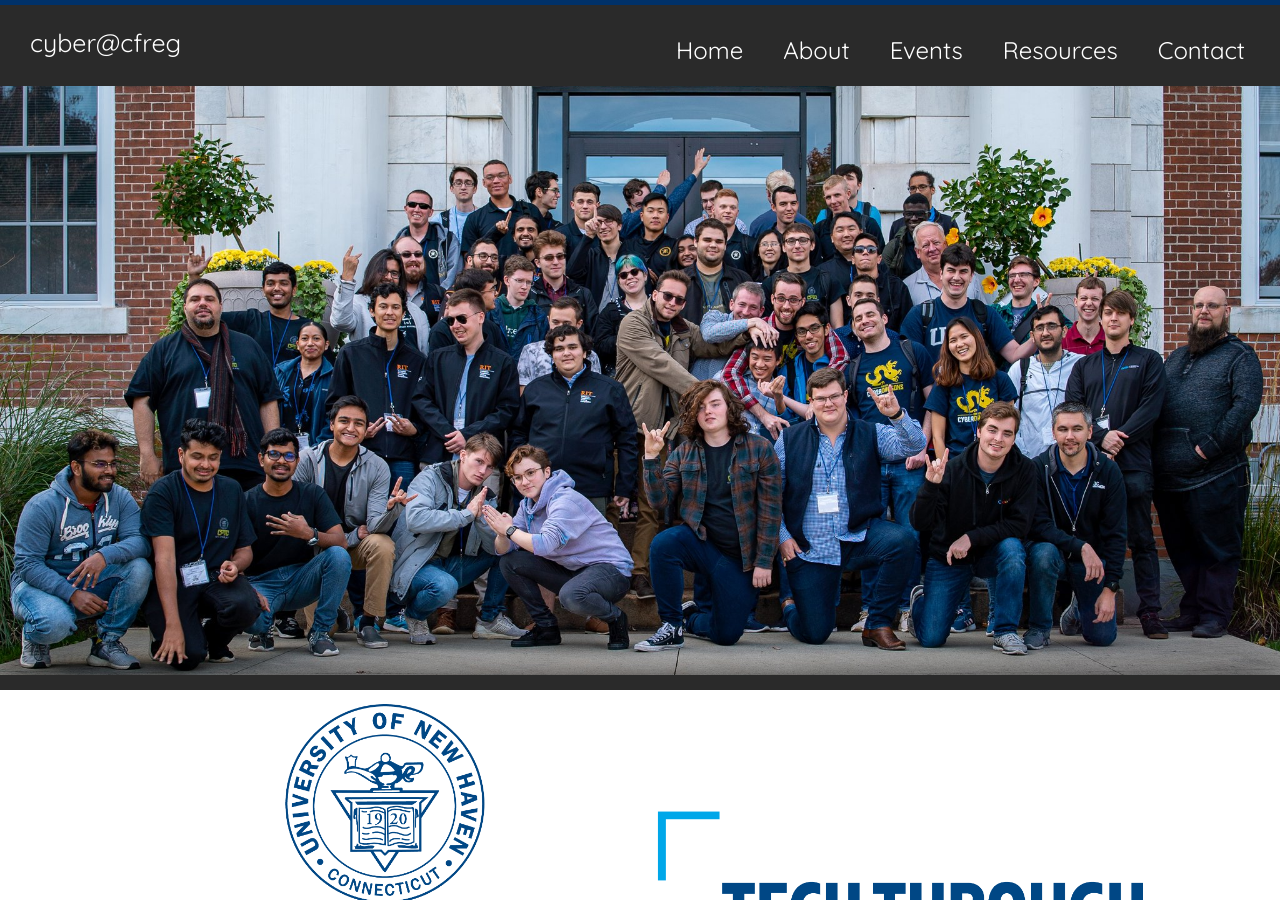
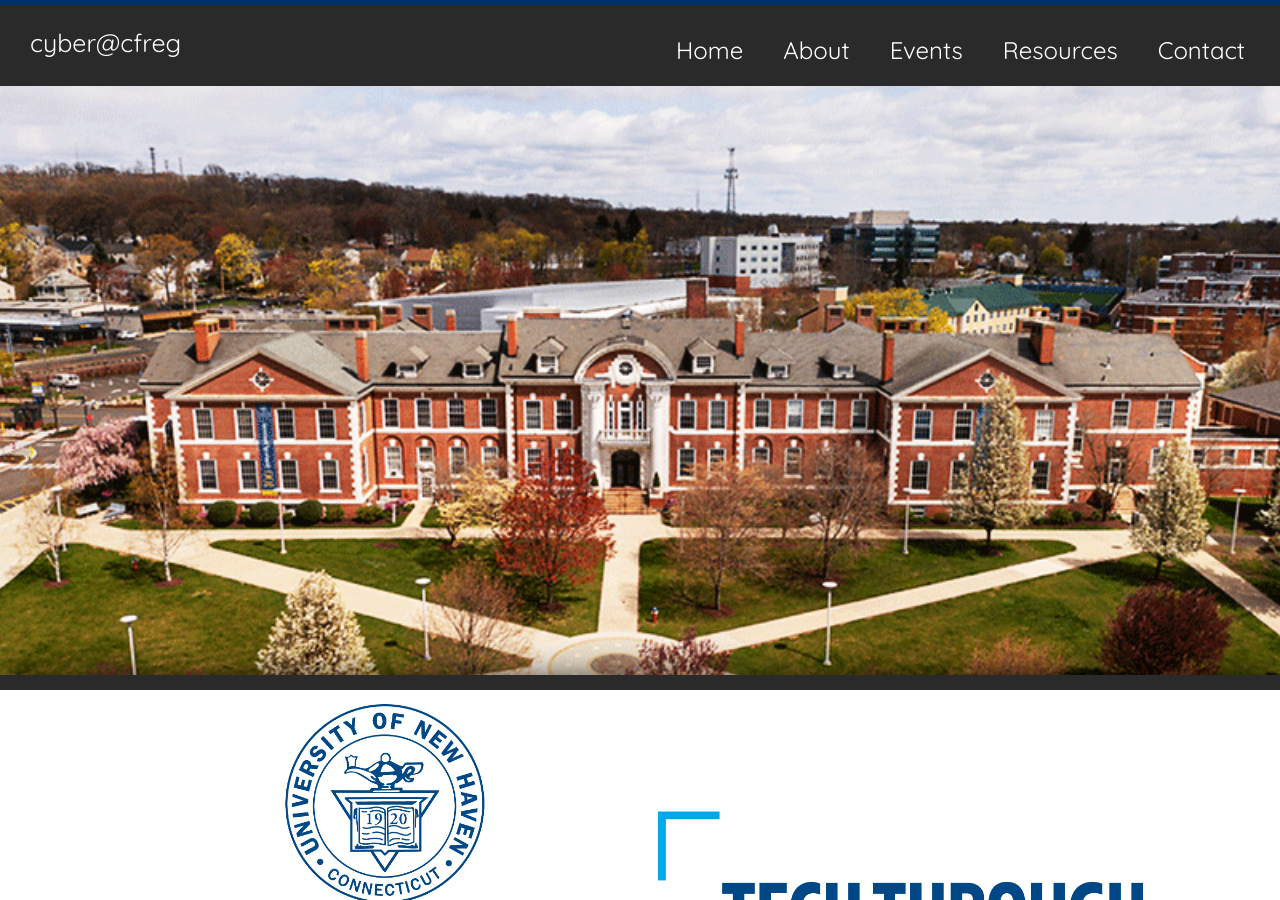
Before and after one commit to cyber-cfreg/cyber-cfreg.github.io, a Jekyll site: the page built from index.md, in a window 1280 px wide and 900 px high. Built offline with Jekyll 4.4.1, drawn with Linux system fonts in a browser that asks for light colours; nearby versions of some CDN libraries.

Commit message:
Initial commit of slider

```diff
--- a/_includes/footer.html
+++ b/_includes/footer.html
@@ -17,5 +17,27 @@
 </script>
 <script src='https://cdnjs.cloudflare.com/ajax/libs/jquery/2.1.3/jquery.min.js'></script><script  src="../js/footer.js"></script>
 <script src="https://cdn.jsdelivr.net/npm/bootstrap@5.1.3/dist/js/bootstrap.bundle.min.js" integrity="sha384-ka7Sk0Gln4gmtz2MlQnikT1wXgYsOg+OMhuP+IlRH9sENBO0LRn5q+8nbTov4+1p" crossorigin="anonymous"></script>
+<script>
+$(document).ready(function() {
+    //parallax scroll
+    $(window).on("load scroll", function() {
+    var parallaxElement = $(".parallax"),
+        parallaxQuantity = parallaxElement.length;
+    window.requestAnimationFrame(function() {
+        for (var i = 0; i < parallaxQuantity; i++) {
+        var currentElement = parallaxElement.eq(i),
+            windowTop = $(window).scrollTop(),
+            elementTop = currentElement.offset().top,
+            elementHeight = currentElement.height(),
+            viewPortHeight = window.innerHeight * 0.5 - elementHeight * 0.5,
+            scrolled = windowTop - elementTop + viewPortHeight;
+        currentElement.css({
+            transform: "translate3d(0," + scrolled * 0.50 + "px, 0)"
+        });
+        }
+    });
+    });
+});
+</script>
 </body>
 </html>
--- a/_includes/head.html
+++ b/_includes/head.html
@@ -23,7 +23,5 @@
     <link rel="shortcut icon" href="{{ "/images/favicons/favicon.png" | prepend: site.baseurl | replace: '//', '/' }}">
     <link rel="stylesheet" type="text/css" href="http://fonts.googleapis.com/css?family=Oxygen:400,300,700">
     <link rel="stylesheet" href="{{ "/fonts/articoextracondensed_extralight_macroman/stylesheet.css" | prepend: site.baseurl | replace: '//', '/' }}" type="text/css" charset="utf-8" />
-    <!-- <link rel="stylesheet" type="text/css" href="assets/css/style.css?v8">
-     -->
     <link rel="stylesheet" href="{{ "/css/style.css" | prepend: site.baseurl | replace: '//', '/' }}">
 </head>
--- a/_layouts/default.html
+++ b/_layouts/default.html
@@ -1,8 +1,14 @@
 <!DOCTYPE html>
 <html>
 {% include header.html %}
-<div class="parallax">
-    <!-- <a id="section1" href="#info"><span></span>Scroll</a> -->
+<div class="parallax" id="slider">
+    <figure>
+        <img src="/images/UNH_CPTC.jpg">
+        <img src="/images/maxcy-hall.png">
+        <img src="/images/ct-cyber.jpeg">
+        <img src="/images/maxcy-hall.png">
+        <img src="/images/UNH_CPTC.jpg">
+    </figure>
 </div>
 <div id="site-content">
 <div class="container">
--- a/css/style.css
+++ b/css/style.css
@@ -102,6 +102,53 @@
 
 /* Home section */
 
+#slider {
+    overflow: hidden;
+}
+#slider figure {
+    position: relative;
+    width: 500%;
+    margin: 0;
+    left: 0;
+    animation: 20s slider infinite;
+}
+#slider figure img {
+    width: 20%;
+    height: 75vh;
+    object-fit: cover;
+    float: left;
+}
+
+@keyframes slider {
+    0% {
+        left: 0;
+    }
+    20% {
+        left: 0;
+    }
+    25% {
+        left: -100%;
+    }
+    45% {
+        left: -100%;
+    }
+    50% {
+        left: -200%;
+    }
+    70% {
+        left: -200%;
+    }
+    75% {
+        left: -300%;
+    }
+    95% {
+        left: -300%;
+    }
+    100% {
+        left: -400%;
+    }
+}
+
 .parallax {
 	width: 100%;
 	height: 75vh;
```
Also changed, not shown: css/sss.css (deleted, +0 -51 lines), js/sss.min.js (deleted).
